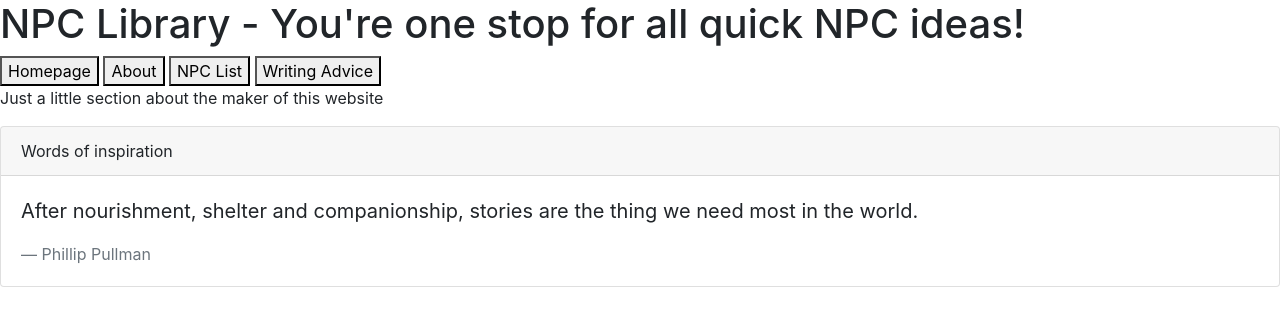
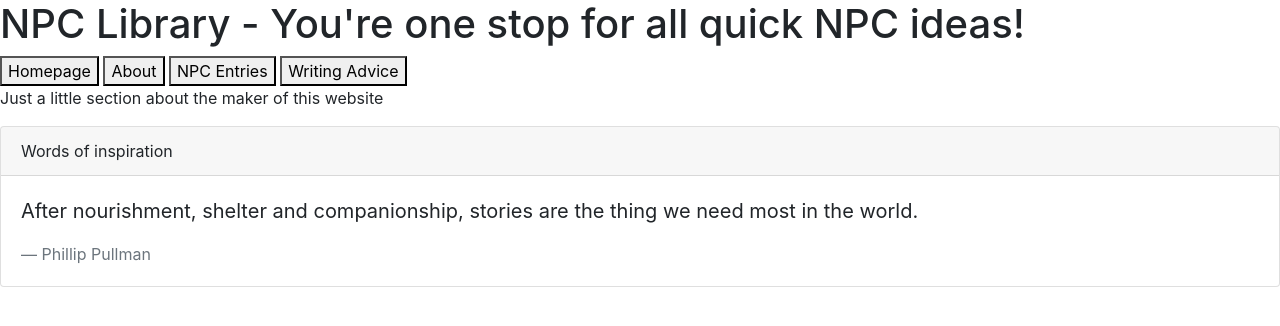
Before and after one commit to Ladyofgoats/Lydia---NPC-Library, a Django app: page /about/ in a window 1280 px wide. Shown: the top 326 px of the page. Run offline with Django 5.2, Linux system fonts and the light colour scheme; some libraries are stand-ins or nearby versions.

Commit message:
Editod navigation buttons.

```diff
--- a/templates/base.html
+++ b/templates/base.html
@@ -24,7 +24,7 @@
      <nav>
     <button onclick="window.location.href='https://lydia-npc-library.onrender.com/'">Homepage</button>
     <button onclick="window.location.href='https://lydia-npc-library.onrender.com/about/'">About</button>
-    <button onclick="window.location.href='https://lydia-npc-library.onrender.com/NPCList/'">NPC List</button>
+    <button onclick="window.location.href='https://lydia-npc-library.onrender.com/NPCList/'">NPC Entries</button>
     <button onclick="window.location.href='https://lydia-npc-library.onrender.com/writingadvice/'">Writing Advice</button>
      </nav>
 
```
